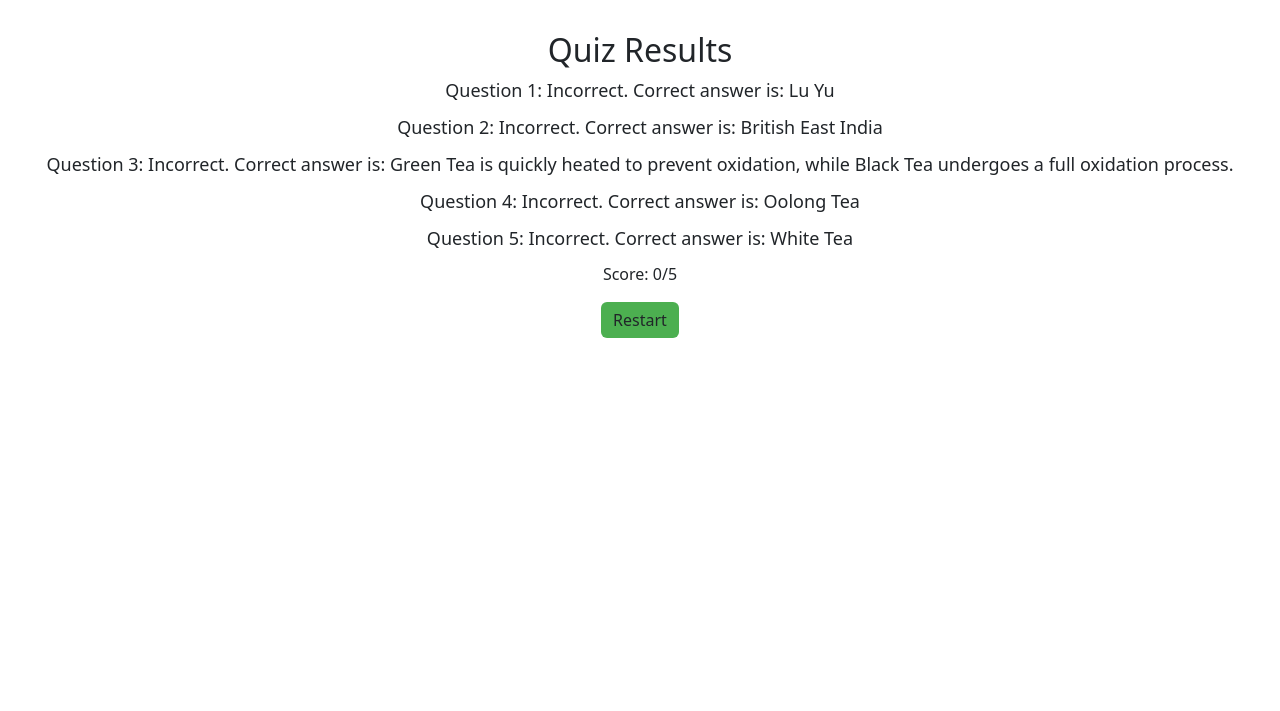
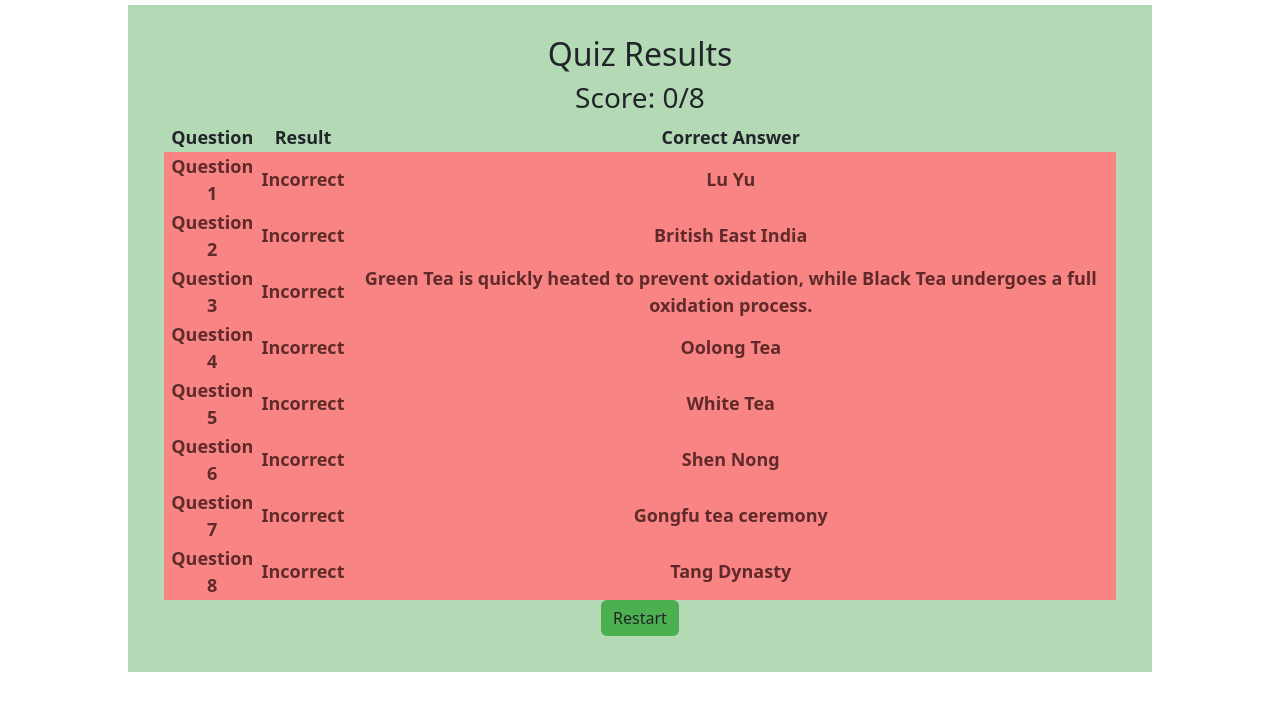
Before and after one commit to eshoyuan/2024sp-UI-Design-Group, a Flask app: page /result in a window 1280 px wide. Shown: the part 57-768 px from the top of the page. Run offline with Flask 3, Linux system fonts and the light colour scheme.

Commit message:
UI improved for quz& result

```diff
--- a/app.py
+++ b/app.py
@@ -29,6 +29,21 @@ quiz_questions = [
         "imageURL": "/static/tea2.png"
 
     },
+    {
+        "questions": "Who is credited with the discovery of tea, according to legend?",
+        "choices": ["Hua Tuo", "Shen Nong", "Lu Yu", "Li Shizhen"],
+        "imageURL": "/static/huatuo.png"
+    },
+    {
+        "questions": "Which famous Chinese tea ceremony symbolizes the philosophy of 'harmony and respect'?",
+        "choices": ["Matcha ceremony", "Gongfu tea ceremony", "Japanese tea ceremony", "English afternoon tea ritual"],
+        "imageURL": "/static/gongfu.png"
+    },
+    {
+    "questions": "During which dynasty did tea first reach Central Asia and the Middle East?",
+    "choices": ["Tang Dynasty", "Song Dynasty", "Ming Dynasty", "Qing Dynasty"],
+    "imageURL": "/static/tang.png"
+}
 ]
 teas_type1 = [
     {
@@ -65,7 +80,7 @@ teas_type2 = [
     }
 ]
 
-quiz_answers = ["Lu Yu", "British East India",  "Green Tea is quickly heated to prevent oxidation, while Black Tea undergoes a full oxidation process.", "Oolong Tea", "White Tea"]
+quiz_answers = ["Lu Yu", "British East India",  "Green Tea is quickly heated to prevent oxidation, while Black Tea undergoes a full oxidation process.", "Oolong Tea", "White Tea","Shen Nong","Gongfu tea ceremony","Tang Dynasty"]
 
 
 @app.route('/')
--- a/static/css/result.css
+++ b/static/css/result.css
@@ -14,6 +14,11 @@ body {
 .main-content {
     text-align: center;
     padding: 2em;
+    background-color: rgb(180, 217, 181);
+    padding: 20px; /* Optional: Add padding for better spacing */
+    max-width: 80%; /* Set a maximum width */
+    margin: 0 auto; /* Center the content horizontally */
+    font-size: large;
 }
 .continue-btn {
     background-color: #4CAF50; /* Dark green color */
@@ -25,3 +30,12 @@ body {
 .contents {
     margin-bottom: 10px;
 }
+.incorrect {
+    background-color: #f88484; /* Light red background */
+    color: #602a2a; /* Red text color */
+    font-weight: bold;
+}
+.correct {
+    background-color: #e6ffe6; /* Light green background */
+    color: #004a00; /* Green text color */
+}
--- a/static/result.js
+++ b/static/result.js
@@ -1,3 +1,37 @@
+// document.addEventListener("DOMContentLoaded", function() {
+//     // Function to handle button click event
+//     function redirectToHome() {
+//         window.location.href = "/home"; // Redirect to the "/home" page
+//     }
+
+//     // Retrieve user choices from sessionStorage
+//     var userChoices = {};
+//     for (var i = 1; i <= quiz_answers.length; i++) {
+//         userChoices[i] = sessionStorage.getItem("selectedChoice_" + i);
+//     }
+
+//     // Calculate score and match answers
+//     var correctAnswers = quiz_answers; // Assuming quiz_answers is an array of correct answers
+//     var score = 0;
+//     var resultContainer = document.getElementById("result");
+//     var resultHTML = "<h2>Quiz Results</h2><ul style='list-style: none; padding: 0; margin: 0;'>";
+//     for (var i = 0; i < correctAnswers.length; i++) {
+//         resultHTML += "<li style='margin-bottom: 10px; font-size: large;'>Question " + (i + 1) + ": ";
+//         if (userChoices[i + 1] === correctAnswers[i]) {
+//             resultHTML += "Correct";
+//             score++;
+//         } else {
+//             resultHTML += "Incorrect. Correct answer is: " + correctAnswers[i];
+//         }
+//         resultHTML += "</li>";
+//     }
+//     resultHTML += "</ul><p>Score: " + score + "/" + correctAnswers.length + "</p>";
+//     resultContainer.innerHTML = resultHTML;
+
+//     // Add event listener to the "Restart" button
+//     var restartButton = document.querySelector(".continue-btn");
+//     restartButton.addEventListener("click", redirectToHome);
+// });
 document.addEventListener("DOMContentLoaded", function() {
     // Function to handle button click event
     function redirectToHome() {
@@ -13,20 +47,33 @@ document.addEventListener("DOMContentLoaded", function() {
     // Calculate score and match answers
     var correctAnswers = quiz_answers; // Assuming quiz_answers is an array of correct answers
     var score = 0;
+
+    // Create the result table HTML
     var resultContainer = document.getElementById("result");
-    var resultHTML = "<h2>Quiz Results</h2><ul style='list-style: none; padding: 0; margin: 0;'>";
+    var resultHTML = "<h2>Quiz Results</h2><h3>Score: " + score + "/" + correctAnswers.length + "</h3><table><thead><tr><th>Question</th><th>Result</th><th>Correct Answer</th></tr></thead><tbody>";
+
     for (var i = 0; i < correctAnswers.length; i++) {
-        resultHTML += "<li style='margin-bottom: 10px; font-size: large;'>Question " + (i + 1) + ": ";
+        resultHTML += "<tr class='" + (userChoices[i + 1] === correctAnswers[i] ? 'correct' : 'incorrect') + "'>";
+        resultHTML += "<td>Question " + (i + 1) + "</td>";
+        resultHTML += "<td>";
         if (userChoices[i + 1] === correctAnswers[i]) {
             resultHTML += "Correct";
             score++;
         } else {
-            resultHTML += "Incorrect. Correct answer is: " + correctAnswers[i];
+            resultHTML += "Incorrect";
         }
-        resultHTML += "</li>";
+        resultHTML += "</td>";
+        resultHTML += "<td>" + correctAnswers[i] + "</td>";
+        resultHTML += "</tr>";
     }
-    resultHTML += "</ul><p>Score: " + score + "/" + correctAnswers.length + "</p>";
+
+    resultHTML += "</tbody></table>";
+
+    // Set the result HTML to the container
     resultContainer.innerHTML = resultHTML;
+
+    // Add centering styles to the result container
+    resultContainer.style.margin = "0 auto"; // Center horizontally
 
     // Add event listener to the "Restart" button
     var restartButton = document.querySelector(".continue-btn");
--- a/templates/quiz.html
+++ b/templates/quiz.html
@@ -26,7 +26,6 @@
             <h2 class="title" id="title"></h2>
             <div>
                 <div class="choice" id="contents"><img src="" alt="Question Image" id="questionImage"></div>
-
             </div>
         </div>
     </div>
```
Also changed, not shown: static/css/quiz.css (+8 -3 lines), static/gongfu.png (added), static/huatuo.png (added), static/tang.png (added).
